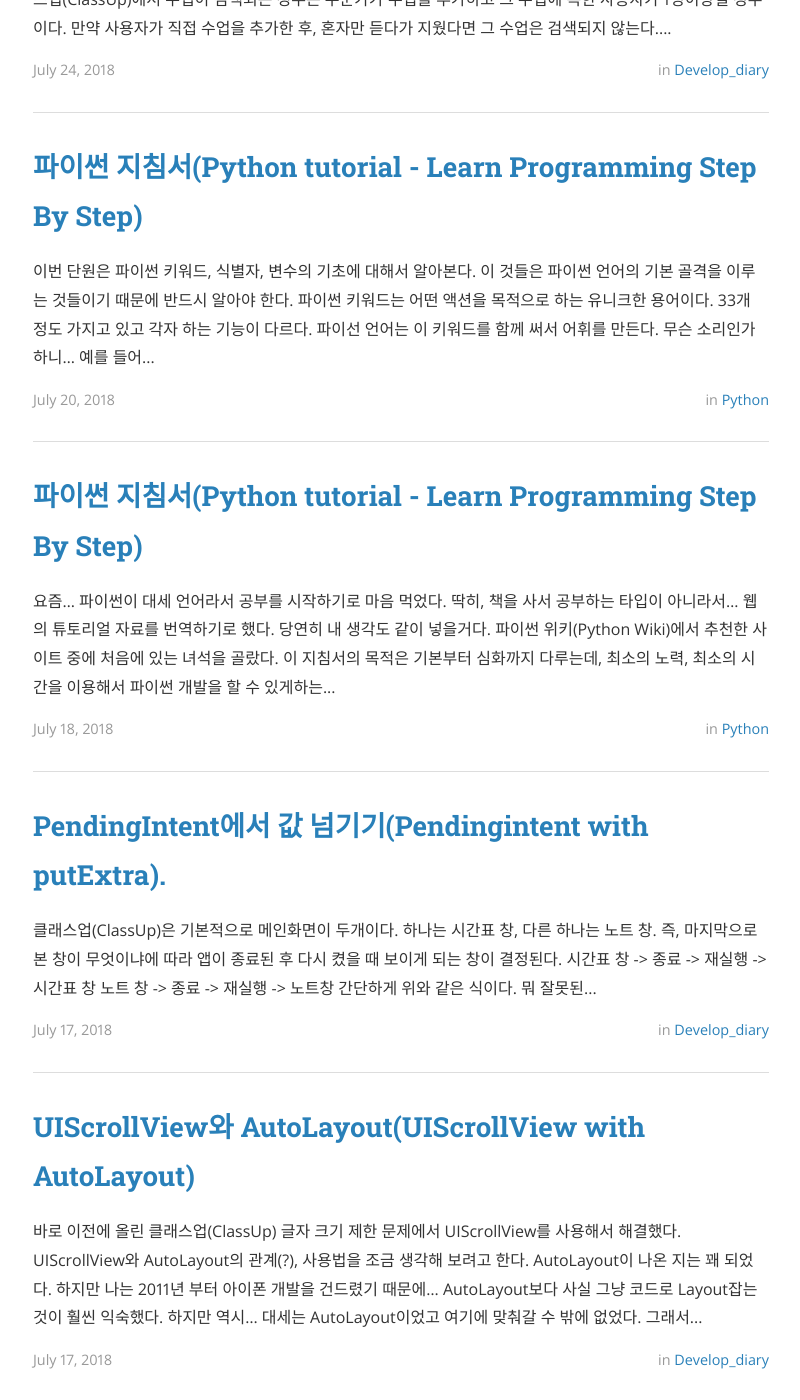
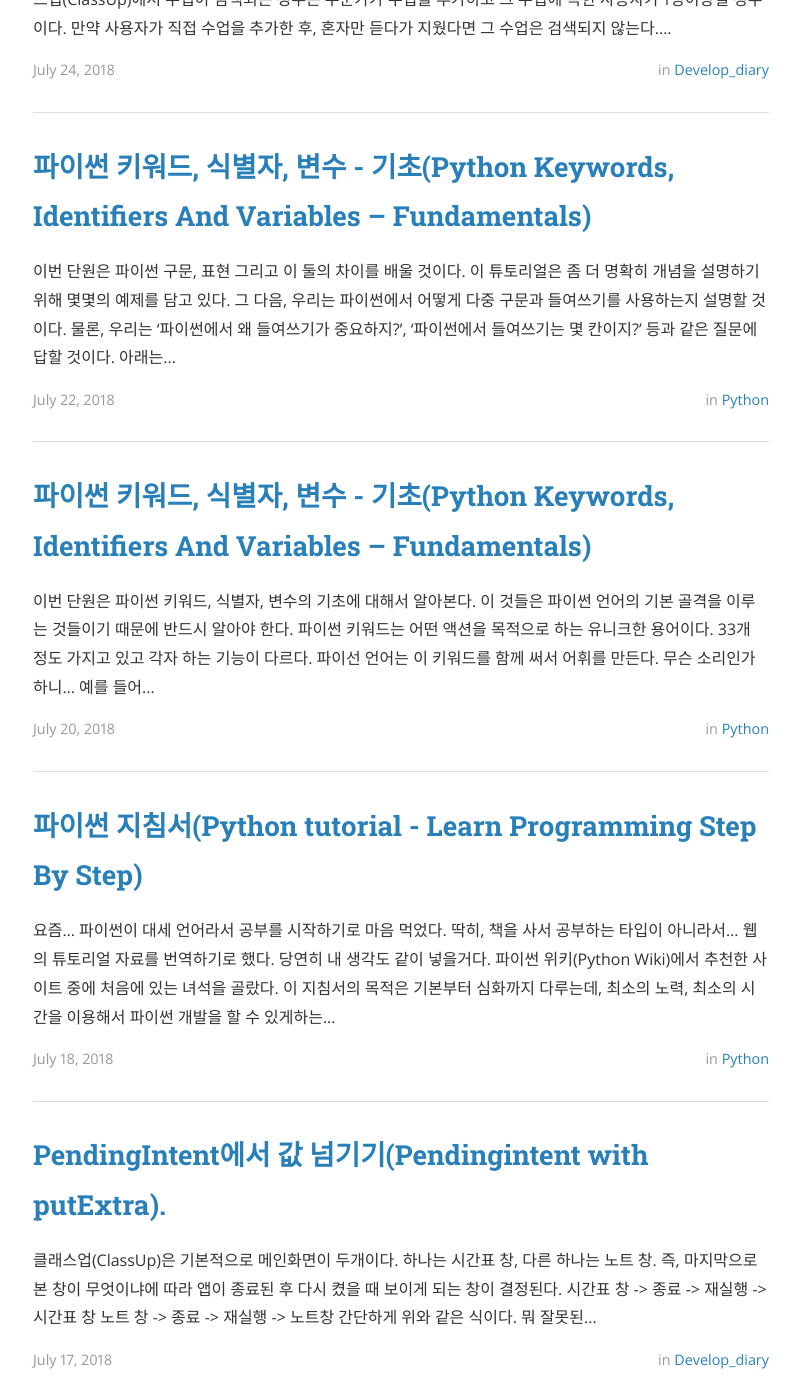
Before and after one commit to myksb1223/myksb1223.github.io, a Jekyll site: the page built from index.html, in a window 1280 px wide and 1400 px high, scrolled down 723 px. Shown: the whole window, without its empty margins (239-1039 px from the left). Built offline with Jekyll 4.4.1, drawn with Linux system fonts in a browser that asks for light colours; nearby versions of some CDN libraries; Markdown is read by kramdown in place of the engine named in the settings; the list of posts is cut into pages by our own code; some of the changed lines change nothing that is shown.

Commit message:
Add post

````diff
--- a/_posts/2018-07-20-Python-Keywords-Identifiers-And-Variables–Fundamentals.md
+++ b/_posts/2018-07-20-Python-Keywords-Identifiers-And-Variables–Fundamentals.md
@@ -1,6 +1,6 @@
 ---
 layout: post
-title:  "파이썬 지침서(Python tutorial - Learn Programming Step By Step)"
+title:  "파이썬 키워드, 식별자, 변수 - 기초(Python Keywords, Identifiers And Variables – Fundamentals)"
 date:   2018-07-20 23:54:00
 author: Seungbeom Kim
 categories: python
--- /dev/null
+++ b/_posts/2018-07-22-Understand-Python-Statement-Expression-Indentation.md
@@ -0,0 +1,163 @@
+---
+layout: post
+title:  "파이썬 키워드, 식별자, 변수 - 기초(Python Keywords, Identifiers And Variables – Fundamentals)"
+date:   2018-07-22 21:05:00
+author: Seungbeom Kim
+categories: python
+tags: 파이썬 Python 파이썬튜토리얼 PythonTutorial 파이썬강의 파이썬개발 PythonDevelopment 파이썬이란
+---
+
+[이번 단원](http://www.techbeamers.com/understand-python-statement-indentation/)은 파이썬 구문, 표현 그리고 이 둘의 차이를 배울 것이다. 이 튜토리얼은 좀 더 명확히 개념을 설명하기 위해 몇몇의 예제를 담고 있다.
+
+그 다음, 우리는 파이썬에서 어떻게 다중 구문과 들여쓰기를 사용하는지 설명할 것이다.
+
+물론, 우리는 '파이썬에서 왜 들여쓰기가 중요하지?', '파이썬에서 들여쓰기는 몇 칸이지?' 등과 같은 질문에 답할 것이다.
+
+아래는 우리가 이번 튜토리얼에서 다룰 주제들이다.
+
+Statements in Python(파이썬 구문).
+- What is Statement?(구문이란?).
+- What is Expression?(표현식이란?).
+- Simple Assignment Statement(간단한 할당 구문).
+- Augmented Assignment Statement(확장된 할당 구문).
+Multi-line Statement in Python(파이썬 다중 라인 구문).
+- Explicit line continuation(명확한 라인 연결).
+- Implicit line continuation(암식적 라인 연결).
+Python Indentation(파이썬 들여쓰기).
+- Ideal Indentation Size(최적을 들여쓰기 크기).
+- Why is Indentation Important?(왜 들여쓰기가 중요한가?)
+
+한글로 풀어쓰니 무슨 말인지 하나도 모르겠다...ㅋㅋㅋ
+
+####Python Statement(파이썬 구문)
+__What Is A Statement?(구문이란?)__
+파이썬에서 구문이란 파이썬 인터프리터가 읽고 실행할 수 있는 논리적 명령이다. 파이썬에서는 표현식(expression)이나 할당 구문(assignment statement)일 수 있다.
+
+그 할당 구문은 파이썬의 기본이다. 이는 표현식이 객체를 생성하고 그것들을 보존하는 방법을 정의하고 있다.
+
+좀 더 자세히 이 주제를 알아보자.
+
+__What Is A Expression?(표현식이란?)__
+표현식은 숫자, 문자열, 객체, 연산자들의 논리적인 순서를 포함하는 파이썬 구문의 한 형태이다. 값 자체로 유효한 표현식이며 변수다.
+
+표현식을 사용해서 우리는 더하기, 빼기, 연결하기 등과 같은 연산을 수행할 수 있다. 결과를 반환하는 함수의 호출도 표현식일 수 있습니다.
+
+예제
+
+<figure>
+<img src="{{ site.baseurl }}/assets/develop_diary/python_tutorial_3_1.png" title="Python tutorial 3 Picture 1" class="post-image">
+<figcaption style="text-align: center;">수식, 함수를 사용한 표현
+</figcaption>
+</figure>
+
+####Simple Assignment Statement(간단한 할당 구문)
+간단한 할당에서 우리는 새로운 변수를 생성하고 값을 할당 및 변경한다. 이 구문은 표현식과 그 표현식의 값을 가지고 있는 이름으로서 변수명을 제공한다. 다시말해서 variable = expression와 같은 구조라는 뜻이다.
+
+파이썬에서의 할당 구문의 3가지 형태를 알아보고 살펴보자.
+
+__Case-1 : Right-Hand Side (RHS) Is Just A Value-Based Expression(케이스-1 : 오른쪽 부분은 단순히 값을 기반으로 한 표현식이다).__
+파이썬에서 가장 기본의 할당 형태를 보자.
+
+<img src="{{ site.baseurl }}/assets/develop_diary/python_tutorial_3_2.png" title="Python tutorial 3 Picture 2" class="post-image">
+
+파이썬은 'Learn Python'이라는 문자열을 메모리에 생성하고, 'test'라는 이름에 그것을 할당할 것이다. id()라는 이미 지정된 함수로 주소 값을 확인할 수 있다.
+
+<img src="{{ site.baseurl }}/assets/develop_diary/python_tutorial_3_3.png" title="Python tutorial 3 Picture 3" class="post-image">
+
+저 숫자(4357848880)은 메모리에서 그 데이터가 존재하고 있는 장소의 주소이다. 이제 여기에는 너가 알아야 하는 몇몇의 흥미로운 것이 있다.
+
+1. 같은 값으로 다른 문자열을 생성하면, 파이썬은 새로운 객체를 생성하고 메모리의 다른 부분에 그것을 할당할 것이다. 이 규칙은 거의 모든 경우에 적용된다.
+
+<img src="{{ site.baseurl }}/assets/develop_diary/python_tutorial_3_4.png" title="Python tutorial 3 Picture 4" class="post-image">
+
+2. 하지만, 파이썬은 아래의 두 상황에서는 같은 메모리 주소에 할당할 것이다.
+- 문자열이 20자보다 짧고 공백이 없는 경우.
+- -5 ~ +255사이 범위의 정수인 경우.
+
+이 개념은 Interning으로 잘 알려져 있다. 파이썬은 메모리를 절약할 수 있다.
+
+__Case-2 : Right-Hand Side (RHS) Is A Current Python Variable(케이스-2 : 오른쪽 부분은 현재 파이썬 변수이다).__
+RHS가 현재 파이썬 변수인 할당 구문의 다음 형태를 알아보자.
+
+```
+>>> another_test = test
+```
+
+위의 구문은 메모리에서 어떤 새로운 할당을 하지 않는다. 두 변수는 같은 메모리 주소를 가르킬 것이다. 이는 존재하는 객체에 별칭(alias)를 생성하는 것과 같다. 이 것이 타당한지 id()함수를 사용해서 알아보자.
+
+<img src="{{ site.baseurl }}/assets/develop_diary/python_tutorial_3_5.png" title="Python tutorial 3 Picture 5" class="post-image">
+
+__Case-3 : Right-Hand Side (RHS) Is An Operation(케이스-2 : 오른쪽 부분은 연산이다).__
+이런 형태의 구문에서 결과는 그 연산의 결과에 결정된다. 다음 예제를 분석해 보자.
+
+<img src="{{ site.baseurl }}/assets/develop_diary/python_tutorial_3_6.png" title="Python tutorial 3 Picture 6" class="post-image">
+
+위의 예제에서의 할당문은 'float' 변수를 생성하게 이끌었다.
+
+<img src="{{ site.baseurl }}/assets/develop_diary/python_tutorial_3_7.png" title="Python tutorial 3 Picture 7" class="post-image">
+
+이 예제에서의 할당문은 'int' 변수를 생성하게 이끌었다.
+
+####Augmented Assignment Statement(확장된 할당 구문)
+너는 확장된 할당 구문을 수행하기 위해 할당에 수학 연산자를 함께 사용할 수 있다.
+확장된 할당 구문의 아래 예제를 보자.
+
+```
+x += y
+```
+
+위의 구문은 아래의 구문을 짧게 나타낸 것이다.
+
+```
+x = x + y
+```
+
+튜플에 새로운 요소들을 추가하는 다음의 예제가 좀 더 명확하다.
+
+<img src="{{ site.baseurl }}/assets/develop_diary/python_tutorial_3_8.png" title="Python tutorial 3 Picture 8" class="post-image">
+
+다음 예제는 모음의 리스트를 사용하고 있다. 리스트에서 빠진 모음의 추가를 보여주고 있다.
+
+<img src="{{ site.baseurl }}/assets/develop_diary/python_tutorial_3_9.png" title="Python tutorial 3 Picture 9" class="post-image">
+
+####Multi-line Statement In Python(파이썬에서 다중 라인 구문).
+보통 모든 파이썬 구문은 개행 문자로 끝을 낸다. 하지만 우리는 라인 연결 문자(\, 백슬래쉬)를 사용하여 다중 라인으로 확장할 수 있다.
+
+그리고 파이썬은 프로그램에서 다중 라인 구문을 가능하게 하는 두가지 방법을 준다.
+
+####Explicit Line Continuation(명확한 라인 연결)
+라인 연결 문자(\, 백슬래쉬)을 사용하여 구문을 바로 다중 라인으로 구분하고 싶을 때.
+
+예제
+
+<img src="{{ site.baseurl }}/assets/develop_diary/python_tutorial_3_10.png" title="Python tutorial 3 Picture 10" class="post-image">
+
+Implicit Line Continuation(암시적 라인 연결)
+소괄호(), 대괄호[], 중괄호{}를 사용했을 경우 라인을 구분할 경우를 암시적 라인 연결이라고 한다. 앞에 말한 구조를 사용하여 타겟 구문을 묶어야 한다.
+
+예제
+
+<img src="{{ site.baseurl }}/assets/develop_diary/python_tutorial_3_11.png" title="Python tutorial 3 Picture 11" class="post-image">
+
+####Python Indentation(파이썬 들여쓰기)
+C, C++, C#과 같은 높은 단계의 개발 언어들은 코드의 블럭을 표시하기위해 중괄호 {}를 사용한다. 파이썬은 그 것을 들여쓰기로 한다.
+
+반복문과 함수의 몸체와 같은 코드 블럭은 들여쓰기로 시작해 처음의 들여쓰기로 끝난다. (말 그대로 처음 들여쓰기 한 만큼 들여쓰기해서 끝내라는 뜻이다.)
+
+__How Many Space Is An Indent In Python?(파이썬에서는 들여쓰기 크기는 어느 정도인가?)__
+파이썬 스타일 가이드라인(PEP 8)에서는 4를 유지하라고 쓰여있다. 하지만 구글은 그들의 개별 스타일 가이드라인은 2를 넘지 말라고 한다. 그러므로 아무거나 써도 되지만 PEP 8을 추천한다.
+
+__Why Is Indentation So Crucial In Python?(왜 파이썬에서 들여쓰기가 중요한가?)__
+대부분의 개발 언어는 더 나은 포맷을 위해 들여쓰기를 제공하고 그것을 강요하지 않는다.
+
+하지만 파이썬에서는 들여쓰기 규칙을 지키는 것이 의무이다. 일반적으로 우리는 코드 블럭에서는 각 라인당 4의 들여쓰기를 한다.
+
+앞 단락 예제에서 들여쓰기 없이 간단 표현식 구문을 써 왔던 것을 봤을지도 모른다.
+
+하지만 복잡한 구문의 생성을 위해서는 들여쓰기는 정말 필요할 것이다.
+
+예제
+
+<img src="{{ site.baseurl }}/assets/develop_diary/python_tutorial_3_12.png" title="Python tutorial 3 Picture 12" class="post-image">
+
+질문 및 잘못된 부분, 수정 부분있으면 댓글, 쪽지 주세요~!!!
````
